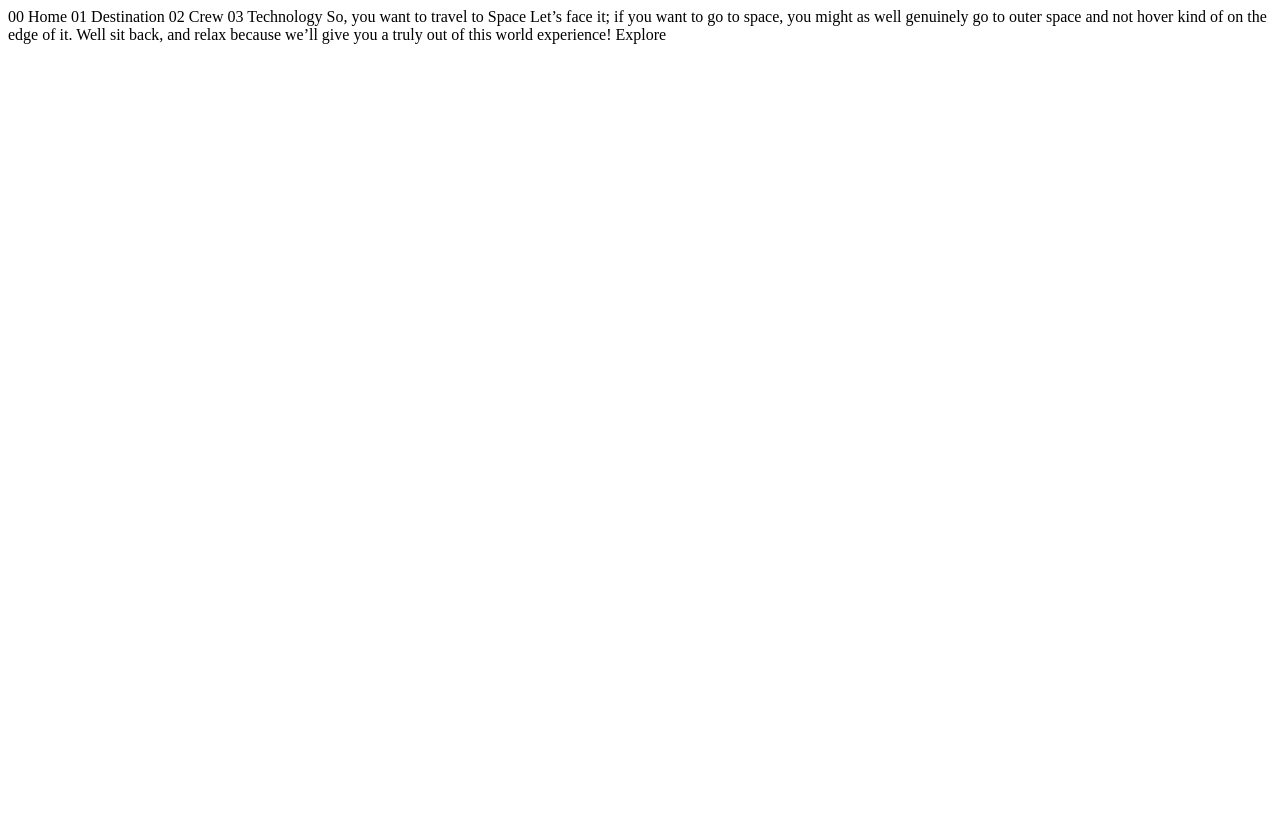
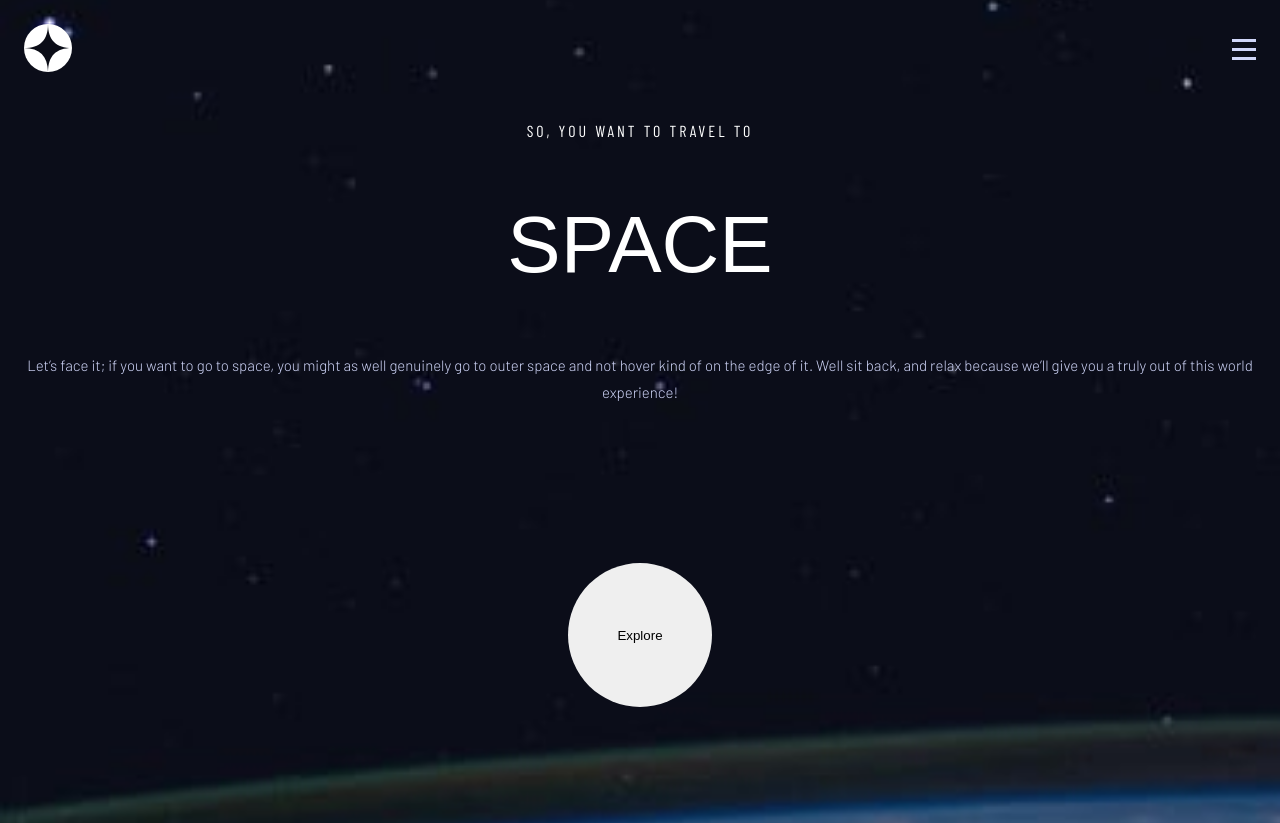
Before and after one commit to Takeda-harsh/space-tour, a plain HTML site: page index.html in a window 1280 px wide. Before the commit the page ends 800 px from the top, so only its background shows below. Drawn offline with nearby package versions, Linux system fonts and the light colour scheme; a web font is replaced by a local one.

Commit message:
styled the home page

```diff
--- a/index.html
+++ b/index.html
@@ -3,25 +3,54 @@
 <head>
   <meta charset="UTF-8">
   <meta name="viewport" content="width=device-width, initial-scale=1.0">
-
+  <link rel="stylesheet" href="./styles/reset.css">
+  <link rel="stylesheet" href="./styles/index.css">
   <link rel="icon" type="image/png" sizes="32x32" href="./assets/favicon-32x32.png">
 
   <title>Frontend Mentor | Space tourism website</title>
 </head>
 <body>
+<section>
+  <nav class="main-navigation">
+    <div class="logo">
+      <a href="index.html"> <img src="./assets/shared/logo.svg"></a>
+    </div>
 
-  00 Home
-  01 Destination
-  02 Crew
-  03 Technology
+    <img class="menu-open-icon" src="./assets/shared/icon-hamburger.svg">
+    <ul class="mobile-nav">
+      <li><span>00</span> Home</li>
+      <li><span>01</span> Destination</li>
+      <li><span>02</span> Crew</li>
+      <li><span>03</span> Technology</li>
+    </ul>
 
-  So, you want to travel to
-  Space
-  Let’s face it; if you want to go to space, you might as well genuinely go to
-  outer space and not hover kind of on the edge of it. Well sit back, and relax
-  because we’ll give you a truly out of this world experience!
 
-  Explore
+    <ul class="desktop-nav">
+      <li><span>00</span> Home</li>
+      <li><span>01</span> Destination</li>
+      <li><span>02</span> Crew</li>
+      <li><span>03</span> Technology</li>
+    </ul>
+  </nav>
 
+  <div class="hero-text">
+    <h4>So, you want to travel to</h4>
+
+    <h1>Space</h1>
+
+    <p>
+      Let’s face it; if you want to go to space, you might as well genuinely go to
+      outer space and not hover kind of on the edge of it. Well sit back, and relax
+      because we’ll give you a truly out of this world experience!
+    </p>
+
+   <div class="hero-btn-div">
+    <button>
+      Explore
+    </button>
+   </div>
+  </div>
+
+</section>
 </body>
 </html>
--- /dev/null
+++ b/styles/index.css
@@ -0,0 +1,72 @@
+/* Mobile styles */
+@import url('https://fonts.googleapis.com/css2?family=Barlow+Condensed:ital,wght@0,100;0,200;0,300;0,400;0,500;0,600;0,700;0,800;0,900;1,100;1,200;1,300;1,400;1,500;1,600;1,700;1,800;1,900&family=Barlow:ital,wght@0,100;0,200;0,300;0,400;0,500;0,600;0,700;0,800;0,900;1,100;1,200;1,300;1,400;1,500;1,600;1,700;1,800;1,900&family=Bellefair&display=swap');
+body {
+    background: url('../assets/home/background-home-mobile.jpg');
+    background-position: center;
+    background-repeat: no-repeat;
+    background-size: cover;
+    height: 100%;
+    color: white;
+}
+
+
+.main-navigation {
+    display: flex;
+    justify-content: space-between;
+    align-items: center;
+    padding: 24px;
+}
+
+
+.mobile-nav{
+    display: none;
+}
+.desktop-nav{
+    display: none;
+}
+
+.hero-text {
+    height: 676px;
+    display: flex;
+    flex-direction: column;
+    text-align: center;
+    justify-content: space-between;
+    align-items: center;
+    padding: 24px;
+}
+.hero-text h4{
+    font-family: 'Barlow Condensed', sans-serif;
+    text-transform: uppercase;
+    font-size: 16px;
+    letter-spacing: 3px;
+}
+.hero-text h1{
+    font-family: 'Bellefair', sans-serif;
+    text-transform: uppercase;
+    font-size: 80px;
+    letter-spacing: 0px;
+}
+.hero-text p{
+    font-family: 'Barlow', sans-serif;
+    font-size: 15px;
+    line-height: 180%;
+    font-weight: 300;
+    letter-spacing: 0px;
+    color: #D0D6F9;
+}
+
+.hero-btn-div{
+    width: 327px;
+    height: 327px;
+    display: flex;
+    justify-content: center;
+    align-items: center;
+}
+
+.hero-text button{
+    cursor:pointer ;
+    width: 144px;
+    height: 144px;
+    border: none;
+    border-radius:999px;
+}
--- /dev/null
+++ b/styles/reset.css
@@ -0,0 +1,48 @@
+/* http://meyerweb.com/eric/tools/css/reset/
+   v2.0 | 20110126
+   License: none (public domain)
+*/
+
+html, body, div, span, applet, object, iframe,
+h1, h2, h3, h4, h5, h6, p, blockquote, pre,
+a, abbr, acronym, address, big, cite, code,
+del, dfn, em, img, ins, kbd, q, s, samp,
+small, strike, strong, sub, sup, tt, var,
+b, u, i, center,
+dl, dt, dd, ol, ul, li,
+fieldset, form, label, legend,
+table, caption, tbody, tfoot, thead, tr, th, td,
+article, aside, canvas, details, embed,
+figure, figcaption, footer, header, hgroup,
+menu, nav, output, ruby, section, summary,
+time, mark, audio, video {
+	margin: 0;
+	padding: 0;
+	border: 0;
+	font-size: 100%;
+	font: inherit;
+	vertical-align: baseline;
+}
+/* HTML5 display-role reset for older browsers */
+article, aside, details, figcaption, figure,
+footer, header, hgroup, menu, nav, section {
+	display: block;
+}
+body {
+	line-height: 1;
+}
+ol, ul {
+	list-style: none;
+}
+blockquote, q {
+	quotes: none;
+}
+blockquote:before, blockquote:after,
+q:before, q:after {
+	content: '';
+	content: none;
+}
+table {
+	border-collapse: collapse;
+	border-spacing: 0;
+}
```
Also changed, not shown: helpers/navigation.js (added).
